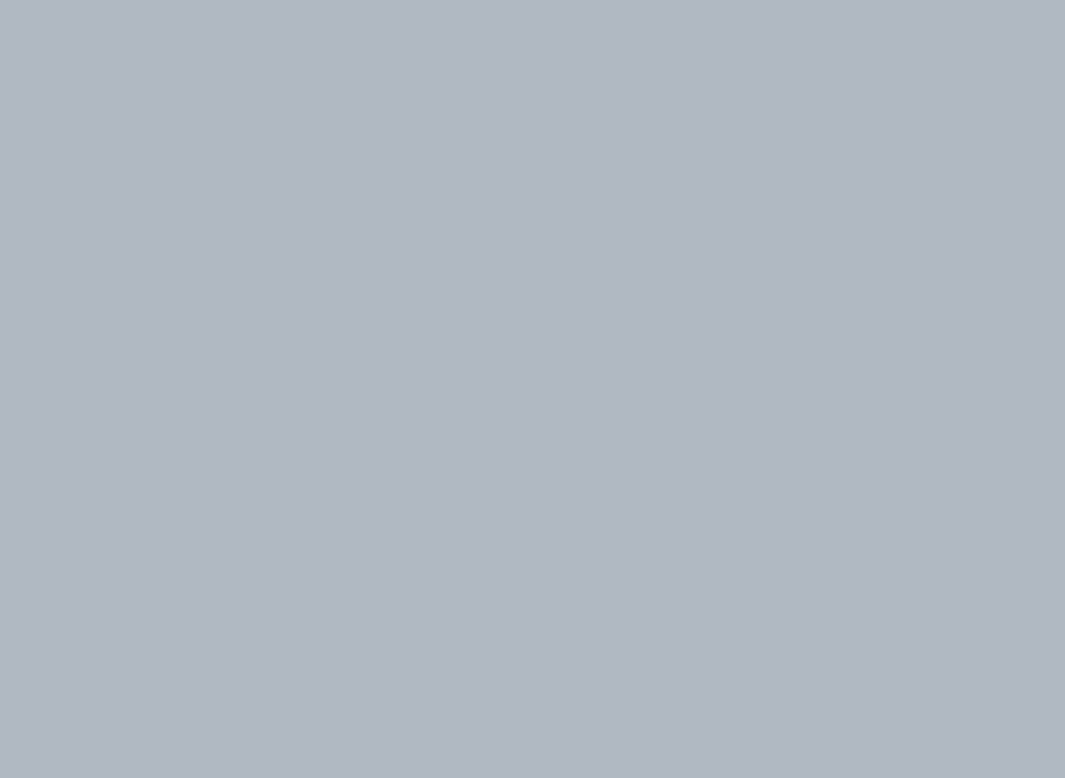
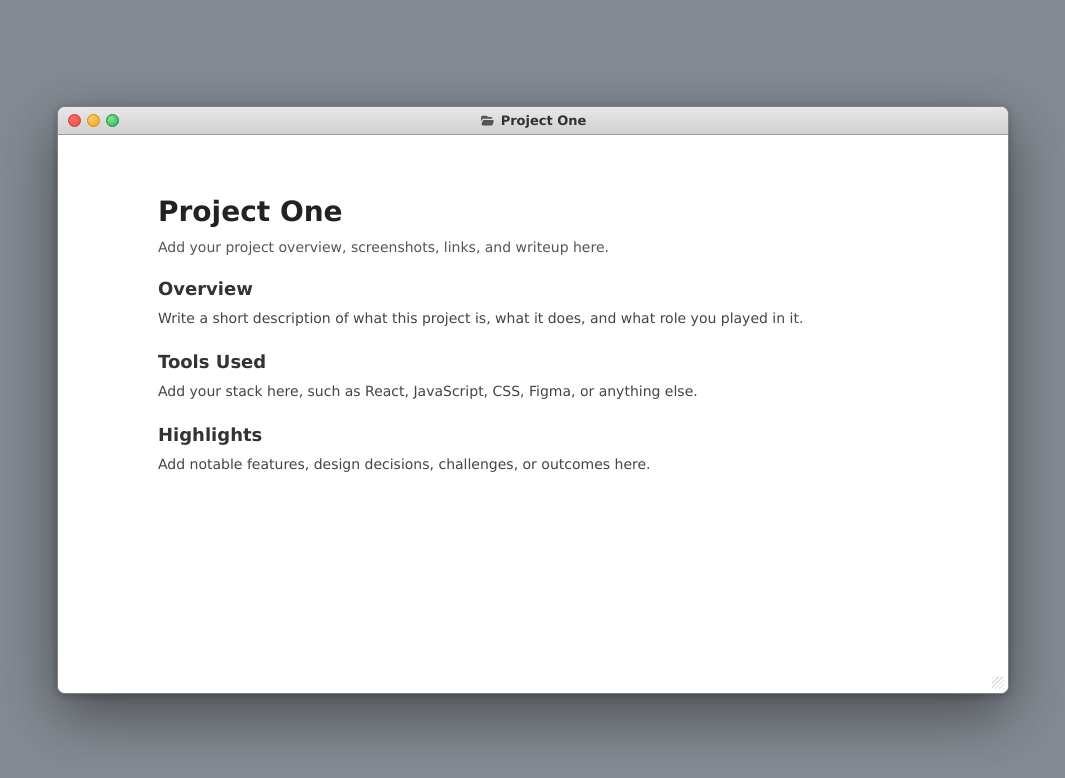
Before and after one commit to g35k/kaylaOS, a React (Vite) app: page /project-one in a window 1280 px wide. Before the commit this address had no page. Shown: the top 778 px of the page, without its empty margins (107-1172 px from the left). Built offline with nearby package versions, Linux system fonts and the light colour scheme.

Commit message:
fixed routing bugs and created first project pop-up window template

```diff
--- a/src/App.jsx
+++ b/src/App.jsx
@@ -1,10 +1,11 @@
 import { BrowserRouter as Router, Routes, Route } from 'react-router-dom'
 import './App.css'
 import Welcome from './pages/welcome'
-import AboutMe from './pages/aboutMe'
-import Projects from './pages/projects'
+import AboutMe from './pages/aboutMe/aboutMe'
+import Projects from './pages/projects/projects'
 import Resume from './pages/resume'
 import Email from './pages/email'
+import ProjectOneWIndow from './pages/projects/projectOneWindow'
 
 function App() {
   return (
@@ -16,6 +17,7 @@ function App() {
           <Route path="/projects" element={<Projects />} />
           <Route path="/resume" element={<Resume />} />
           <Route path="/email" element={<Email />} />
+          <Route path="/project-one" element={<ProjectOneWIndow />} />
         </Routes>
       </div>
     </Router>
--- /dev/null
+++ b/src/components/projects/projectOneWindow.css
@@ -0,0 +1,193 @@
+/* ── Overlay ───────────────────────────────────────────────── */
+.projectOneOverlay {
+    position: fixed;
+    inset: 0;
+    background: rgba(0, 0, 0, 0.25);
+    display: flex;
+    align-items: center;
+    justify-content: center;
+    z-index: 100;
+    animation: projectOneOverlayIn 0.15s ease;
+  }
+
+  @keyframes projectOneOverlayIn {
+    from { opacity: 0; }
+    to   { opacity: 1; }
+  }
+
+  /* ── Floating window ───────────────────────────────────────── */
+  .projectOneWindow {
+    width: 952px;
+    min-height: 588px;
+    background: #f0f0f0;
+    border-radius: 8px;
+    box-shadow:
+      0 20px 60px rgba(0, 0, 0, 0.45),
+      0 2px 8px rgba(0, 0, 0, 0.25),
+      inset 0 1px 0 rgba(255, 255, 255, 0.9);
+    border: 1px solid #7a8290;
+    display: flex;
+    flex-direction: column;
+    overflow: hidden;
+    animation: projectOneWindowIn 0.18s cubic-bezier(0.34, 1.3, 0.64, 1);
+    position: relative;
+  }
+
+  @keyframes projectOneWindowIn {
+    from { opacity: 0; transform: scale(0.93); }
+    to   { opacity: 1; transform: scale(1); }
+  }
+
+  /* ── Title bar ─────────────────────────────────────────────── */
+  .projectOneTitleBar {
+    display: flex;
+    align-items: center;
+    justify-content: space-between;
+    height: 28px;
+    min-height: 28px;
+    background: linear-gradient(to bottom, #e8e8e8, #d0d0d0);
+    border-bottom: 1px solid #9aa0a8;
+    padding: 0 10px;
+    flex-shrink: 0;
+    user-select: none;
+    cursor: default;
+  }
+
+  /* Traffic lights */
+  .projectOneTrafficLights {
+    display: flex;
+    align-items: center;
+    gap: 6px;
+  }
+
+  .projectOneTrafficBtn {
+    width: 13px;
+    height: 13px;
+    border-radius: 50%;
+    border: none;
+    cursor: pointer;
+    padding: 0;
+    flex-shrink: 0;
+  }
+
+  .projectOneTrafficClose {
+    background: radial-gradient(circle at 35% 35%, #ff6e6e, #e74c3c);
+    border: 1px solid #c0392b;
+  }
+
+  .projectOneTrafficMinimize {
+    background: radial-gradient(circle at 35% 35%, #ffd06e, #f39c12);
+    border: 1px solid #d68910;
+  }
+
+  .projectOneTrafficZoom {
+    background: radial-gradient(circle at 35% 35%, #82e882, #27ae60);
+    border: 1px solid #1e8449;
+  }
+
+  .projectOneTrafficClose:hover {
+    background: #ff3b30;
+  }
+
+  .projectOneTrafficMinimize:hover {
+    background: #f5a800;
+  }
+
+  .projectOneTrafficZoom:hover {
+    background: #00c02a;
+  }
+
+  /* Centered title */
+  .projectOneTitleText {
+    font-family: 'Lucida Grande', 'Lucida Sans Unicode', Helvetica, Arial, sans-serif;
+    font-size: 13px;
+    font-weight: 700;
+    color: #333;
+    display: flex;
+    align-items: center;
+    gap: 6px;
+    position: absolute;
+    left: 50%;
+    transform: translateX(-50%);
+  }
+
+  .projectOneTitleIcon {
+    font-size: 12px;
+    color: #555;
+  }
+
+  .projectOneTitleSpacer {
+    width: 55px;
+  }
+
+  /* ── Window content ────────────────────────────────────────── */
+  .projectOneWindowContent {
+    flex: 1;
+    background: #ffffff;
+    padding: 60px 100px 24px 100px;
+    display: flex;
+    flex-direction: column;
+    gap: 20px;
+    overflow-y: auto;
+  }
+
+  .projectOneIntro {
+    display: flex;
+    flex-direction: column;
+    gap: 8px;
+  }
+
+  .projectOneHeading {
+    margin: 0;
+    font-family: 'Lucida Grande', 'Lucida Sans Unicode', Helvetica, Arial, sans-serif;
+    font-size: 28px;
+    font-weight: 700;
+    color: #222;
+  }
+
+  .projectOneSubtext {
+    margin: 0;
+    font-family: 'Lucida Grande', 'Lucida Sans Unicode', Helvetica, Arial, sans-serif;
+    font-size: 14px;
+    line-height: 1.6;
+    color: #555;
+  }
+
+  .projectOneSection {
+    display: flex;
+    flex-direction: column;
+    gap: 8px;
+  }
+
+  .projectOneSectionTitle {
+    margin: 0;
+    font-family: 'Lucida Grande', 'Lucida Sans Unicode', Helvetica, Arial, sans-serif;
+    font-size: 18px;
+    font-weight: 700;
+    color: #333;
+  }
+
+  .projectOneBodyText {
+    margin: 0;
+    font-family: 'Lucida Grande', 'Lucida Sans Unicode', Helvetica, Arial, sans-serif;
+    font-size: 14px;
+    line-height: 1.7;
+    color: #444;
+  }
+
+  /* ── Decorative resize grip ────────────────────────────────── */
+  .projectOneResizeGrip {
+    position: absolute;
+    bottom: 4px;
+    right: 4px;
+    width: 12px;
+    height: 12px;
+    background-image: repeating-linear-gradient(
+      -45deg,
+      #aaa 0px,
+      #aaa 1px,
+      transparent 1px,
+      transparent 3px
+    );
+    opacity: 0.4;
+  }
--- a/src/pages/aboutMe/aboutMe.jsx
+++ b/src/pages/aboutMe/aboutMe.jsx
@@ -5,7 +5,7 @@ import BottomNav from '../../components/bottom/bottomNav'
 import BioWindow from './bioWindow'
 import FactsWindow from './factsWindow'
 import TimelineWindow from './timelineWindow'
-import '../components/aboutMe/aboutMe.css'
+import '../../components/aboutMe/aboutMe.css'
 import { FontAwesomeIcon } from '@fortawesome/react-fontawesome'
 import { faFolder, faPlay } from '@fortawesome/free-solid-svg-icons'
 
--- a/src/pages/aboutMe/bioWindow.jsx
+++ b/src/pages/aboutMe/bioWindow.jsx
@@ -1,4 +1,4 @@
-import '../components/aboutMe/bioWindow.css'
+import '../../components/aboutMe/bioWindow.css'
 import { FontAwesomeIcon } from '@fortawesome/react-fontawesome'
 import { faUser } from '@fortawesome/free-solid-svg-icons'
 
--- a/src/pages/aboutMe/factsWindow.jsx
+++ b/src/pages/aboutMe/factsWindow.jsx
@@ -1,4 +1,4 @@
-import '../components/aboutMe/factsWindow.css'
+import '../../components/aboutMe/factsWindow.css'
 import { FontAwesomeIcon } from '@fortawesome/react-fontawesome'
 import { faStar } from '@fortawesome/free-solid-svg-icons'
 
--- a/src/pages/aboutMe/timelineWindow.jsx
+++ b/src/pages/aboutMe/timelineWindow.jsx
@@ -1,4 +1,4 @@
-import '../components/aboutMe/timelineWindow.css'
+import '../../components/aboutMe/timelineWindow.css'
 import { FontAwesomeIcon } from '@fortawesome/react-fontawesome'
 import { faClockRotateLeft } from '@fortawesome/free-solid-svg-icons'
 
--- a/src/pages/projects/projectOneWindow.jsx
+++ b/src/pages/projects/projectOneWindow.jsx
@@ -0,0 +1,75 @@
+import '../../components/projects/projectOneWindow.css'
+import { FontAwesomeIcon } from '@fortawesome/react-fontawesome'
+import { faFolderOpen } from '@fortawesome/free-solid-svg-icons'
+
+export default function ProjectOneWindow({ onClose }) {
+  return (
+    <div className="projectOneOverlay" onClick={onClose}>
+      <div
+        className="projectOneWindow"
+        onClick={e => e.stopPropagation()}
+      >
+        {/* Title bar */}
+        <div className="projectOneTitleBar">
+          <div className="projectOneTrafficLights">
+            <button
+              className="projectOneTrafficBtn projectOneTrafficClose"
+              onClick={onClose}
+              title="Close"
+            />
+            <button
+              className="projectOneTrafficBtn projectOneTrafficMinimize"
+              title="Minimize"
+            />
+            <button
+              className="projectOneTrafficBtn projectOneTrafficZoom"
+              title="Zoom"
+            />
+          </div>
+
+          <span className="projectOneTitleText">
+            <FontAwesomeIcon icon={faFolderOpen} className="projectOneTitleIcon" />
+            Project One
+          </span>
+
+          <div className="projectOneTitleSpacer" />
+        </div>
+
+        {/* Content */}
+        <div className="projectOneWindowContent">
+          <div className="projectOneIntro">
+            <h1 className="projectOneHeading">Project One</h1>
+            <p className="projectOneSubtext">
+              Add your project overview, screenshots, links, and writeup here.
+            </p>
+          </div>
+
+          <section className="projectOneSection">
+            <h2 className="projectOneSectionTitle">Overview</h2>
+            <p className="projectOneBodyText">
+              Write a short description of what this project is, what it does,
+              and what role you played in it.
+            </p>
+          </section>
+
+          <section className="projectOneSection">
+            <h2 className="projectOneSectionTitle">Tools Used</h2>
+            <p className="projectOneBodyText">
+              Add your stack here, such as React, JavaScript, CSS, Figma, or anything else.
+            </p>
+          </section>
+
+          <section className="projectOneSection">
+            <h2 className="projectOneSectionTitle">Highlights</h2>
+            <p className="projectOneBodyText">
+              Add notable features, design decisions, challenges, or outcomes here.
+            </p>
+          </section>
+        </div>
+
+        {/* Resize grip */}
+        <div className="projectOneResizeGrip" />
+      </div>
+    </div>
+  )
+}
--- a/src/pages/projects/projects.jsx
+++ b/src/pages/projects/projects.jsx
@@ -2,9 +2,11 @@ import { useRef, useState, useEffect } from 'react'
 import Sidebar from '../../components/sidebar/sidebar'
 import Navbar from '../../components/navbar/navbar'
 import BottomNav from '../../components/bottom/bottomNav'
-import '../components/aboutMe/projects.css'
+import '../../components/projects/projects.css'
 import { FontAwesomeIcon } from '@fortawesome/react-fontawesome'
 import { faFolder, faPlay } from '@fortawesome/free-solid-svg-icons'
+
+import ProjectOneWindow from './projectOneWindow'
 
 /* placeholder window imports
 import ProjectOneWindow from './ProjectOneWindow'
@@ -96,8 +98,7 @@ export default function Projects() {
 
       {/* Floating windows */}
       {openWindow === 'project1' && (
-        // <ProjectOneWindow onClose={() => setOpenWindow(null)} />
-        <div>Project 1 Window Placeholder</div>
+        <ProjectOneWindow onClose={() => setOpenWindow(null)} />
       )}
 
       {openWindow === 'project2' && (
```
Also changed, not shown: src/components/projects/projectFiveWindow.css (added), src/components/projects/projectFourWindow.css (added), src/components/projects/projectThreeWindow.css (added), src/components/projects/projectTwoWindow.css (added).
